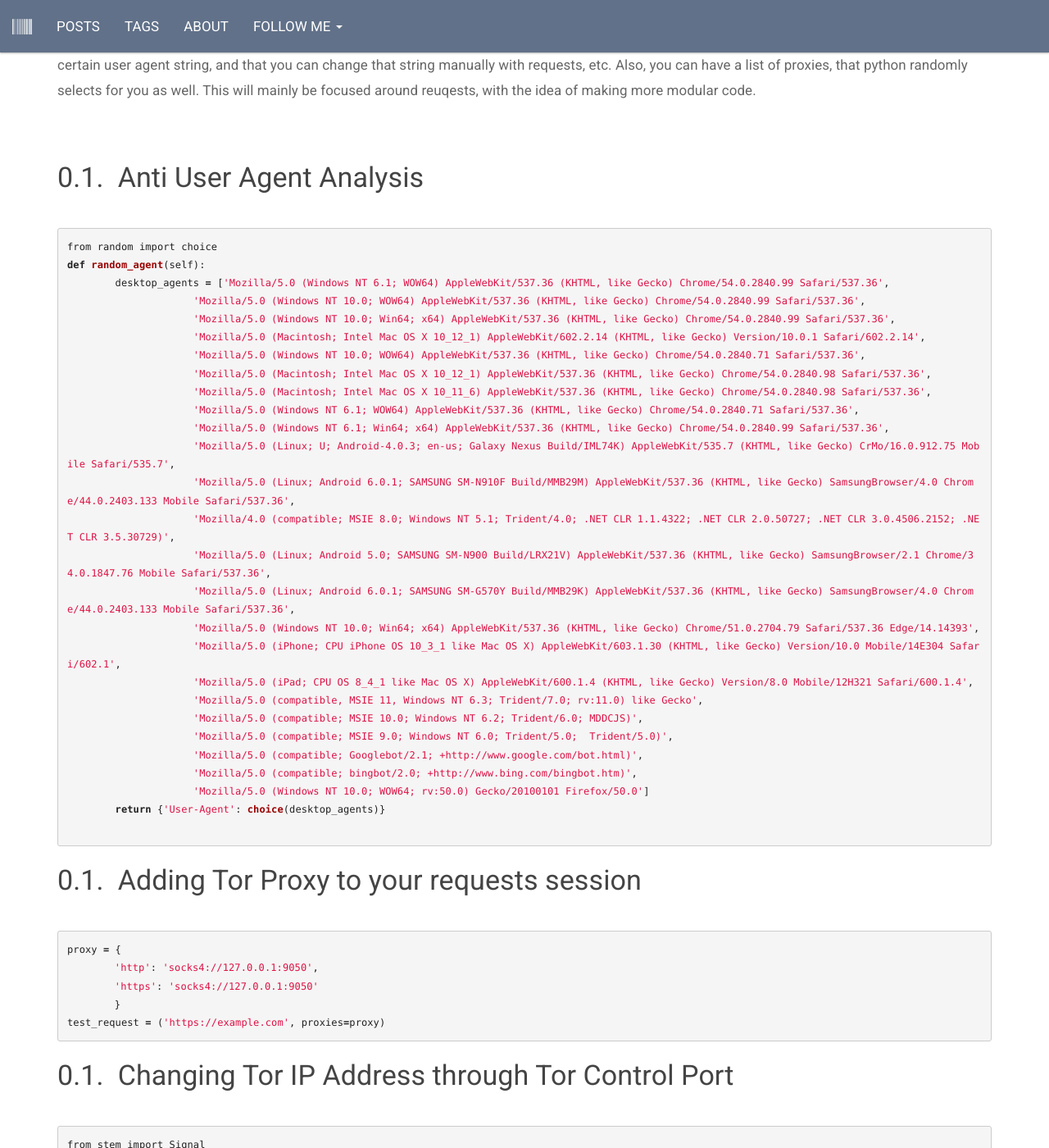
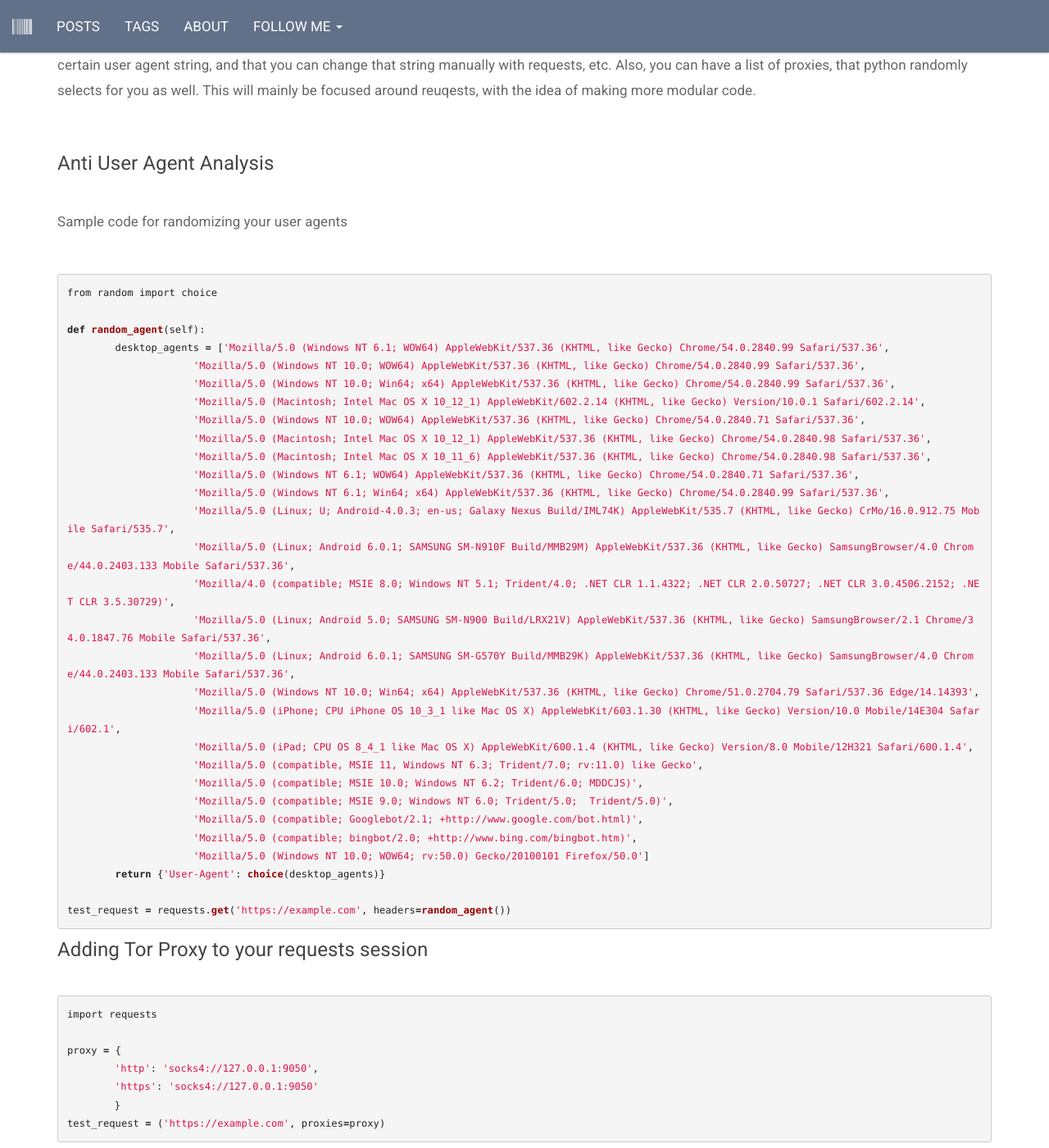
Before and after one commit to Stahlz/Stahlz.github.io, a Jekyll site: the page built from _posts/2020-02-28-anonymized-scanning-with-python.html, in a window 1280 px wide and 1400 px high, scrolled down 712 px. Shown: the whole window at 82% size. Built offline with Jekyll 4.4.1, drawn with Linux system fonts in a browser that asks for light colours.

Commit message:
Update 2020-02-28-anonymized-scanning-with-python.html

```diff
--- a/_posts/2020-02-28-anonymized-scanning-with-python.html
+++ b/_posts/2020-02-28-anonymized-scanning-with-python.html
@@ -15,10 +15,14 @@
 	This will mainly be focused around reuqests, with the idea of making more modular code.
 </p></br>
 
-<h3>Anti User Agent Analysis</h3></br>
+<h4>Anti User Agent Analysis</h4></br>
+
+<p>Sample code for randomizing your user agents</p></br>
 
 {% highlight python %}
+
 from random import choice
+
 def random_agent(self):
         desktop_agents = ['Mozilla/5.0 (Windows NT 6.1; WOW64) AppleWebKit/537.36 (KHTML, like Gecko) Chrome/54.0.2840.99 Safari/537.36',
                      'Mozilla/5.0 (Windows NT 10.0; WOW64) AppleWebKit/537.36 (KHTML, like Gecko) Chrome/54.0.2840.99 Safari/537.36',
@@ -45,21 +49,28 @@
                      'Mozilla/5.0 (Windows NT 10.0; WOW64; rv:50.0) Gecko/20100101 Firefox/50.0']
         return {'User-Agent': choice(desktop_agents)}
 
+test_request = requests.get('https://example.com', headers=random_agent())
+
 {% endhighlight %}
 
-<h3>Adding Tor Proxy to your requests session</h3></br>
+<h4>Adding Tor Proxy to your requests session</h4></br>
 
 {% highlight python %}
+
+import requests
+
 proxy = {
 	'http': 'socks4://127.0.0.1:9050',
 	'https': 'socks4://127.0.0.1:9050'
 	}
 test_request = ('https://example.com', proxies=proxy)
+
 {% endhighlight %}
 
-<h3>Changing Tor IP Address through Tor Control Port</h3></br>
+<h4>Changing Tor IP Address through Tor Control Port</h4></br>
 
 {% highlight python %}
+
 from stem import Signal
 from stem.control import Controller
 
@@ -67,11 +78,13 @@
     with Controller.from_port(port = 9051) as controller:
         controller.authenticate()
         controller.signal(Signal.NEWNYM)
+
 {% endhighlight %}</br>
 
-<h3>Custom Proxy List</h3></br>
+<h4>Custom Proxy List</h4></br>
 
 {% highlight python %}
+
 from random import choice
 import requests
 
@@ -97,6 +110,8 @@
 <p>vi /etc/proxychains.conf</p></br>
 
 {% highlight shell %}
+
 socks4 127.0.0.1 9050
 socks5 127.0.0.1 9050
+
 {% endhighlight %}
```
